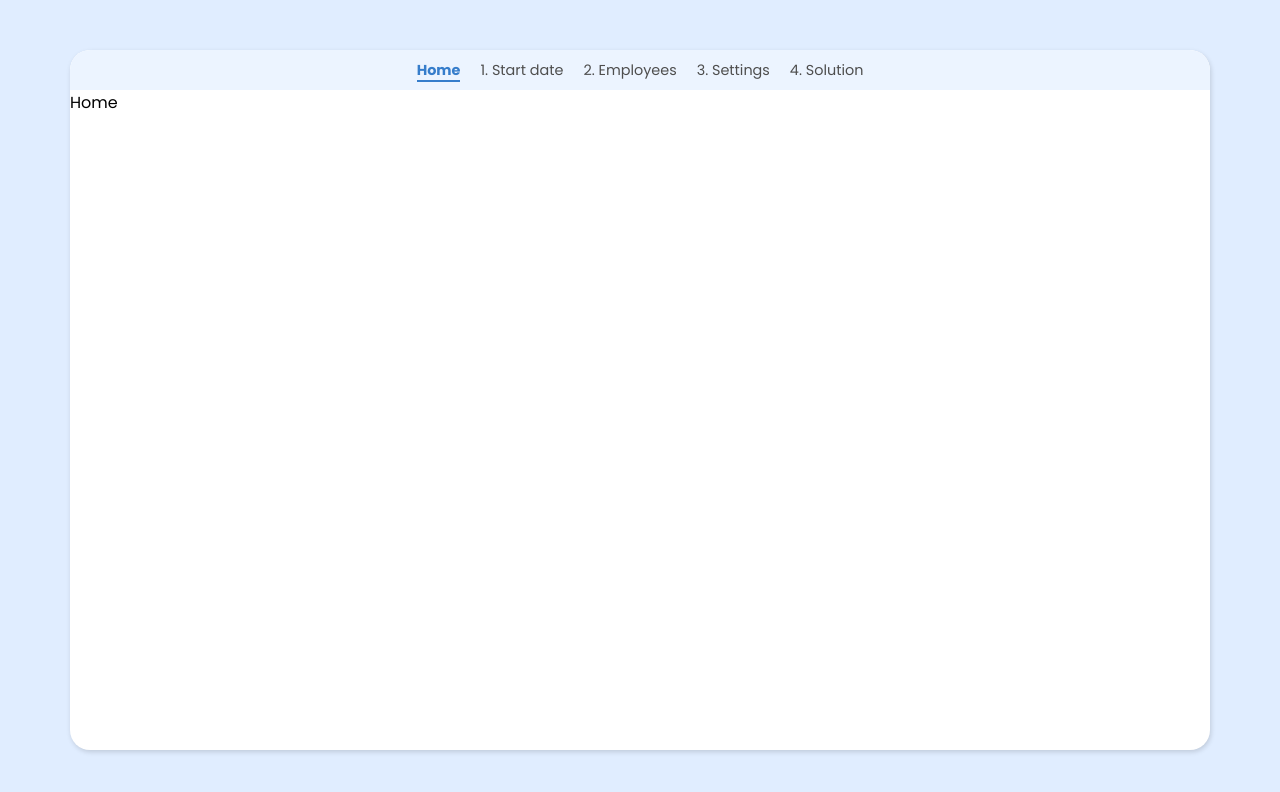
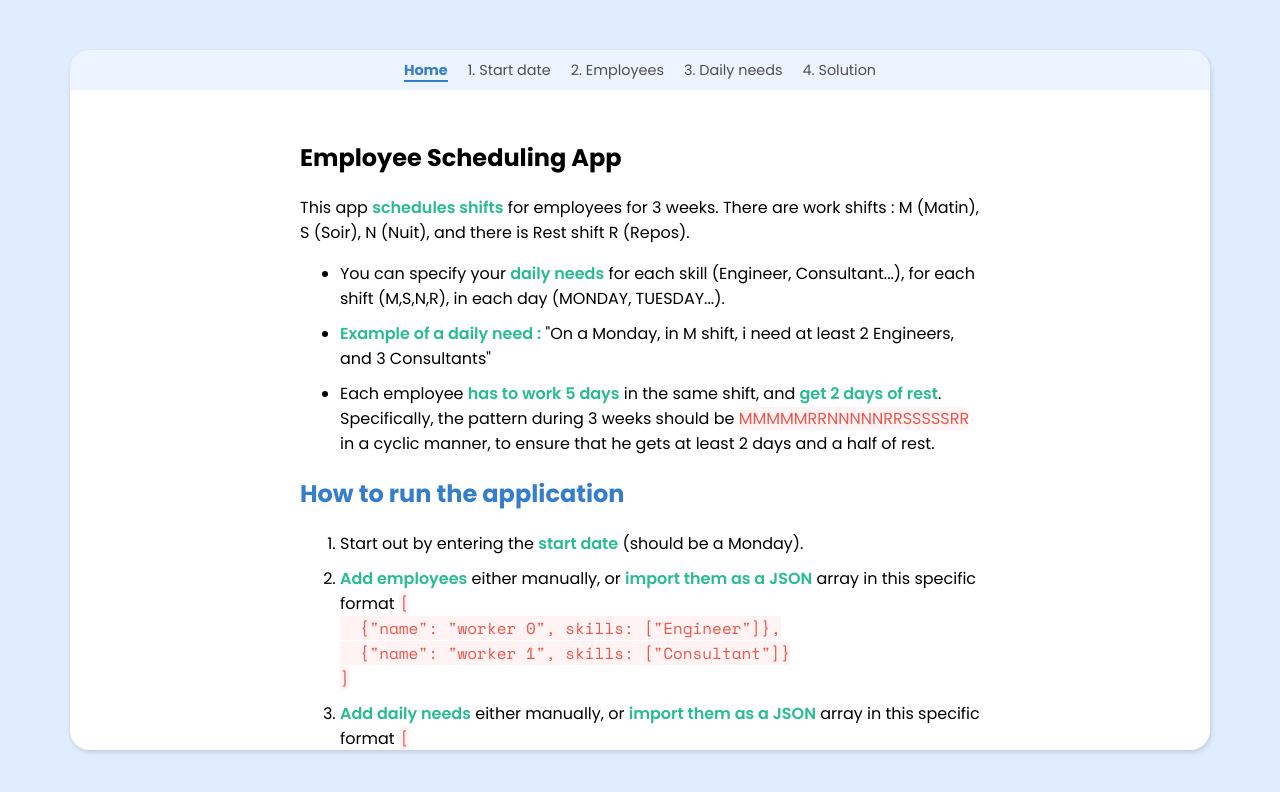
Before and after one commit to slihatim/Employee-scheduling-frontend, a React (Create React App) app: page / in a window 1280 px wide. Shown: the top 792 px of the page. Built offline with nearby package versions, Linux system fonts and the light colour scheme; no server answers.

Commit message:
new features
- made Home page
- export as JSON

```diff
--- a/src/NavBar.js
+++ b/src/NavBar.js
@@ -2,7 +2,7 @@ import { NavLink } from "react-router-dom";
 
 const NavBar = () => {
   return (
-    <nav>
+    <nav style={{textAlign:'center'}}>
         <ul>
             <li>
                 <NavLink to="/"
@@ -22,7 +22,7 @@ const NavBar = () => {
             <li>
                 <NavLink to="settings"
                 className={({isActive}) => (isActive ? "selected no-style-link" : "no-style-link")}
-                >3. Settings</NavLink>
+                >3. Daily needs</NavLink>
             </li>
             <li>
                 <NavLink to="solution"
--- a/src/components/EditSetting.js
+++ b/src/components/EditSetting.js
@@ -24,7 +24,7 @@ const EditSetting = () => {
   return (
     <div className='center'>
         <section className='new-employee' style={{minHeight: '440px'}}>
-        <h3>Edit Setting</h3>
+        <h3>Edit Daily Need</h3>
             <form style={{display:'inline'}} onSubmit={e => e.preventDefault()}>
                 <label>Day :
                   <select style={{display: 'block', width: '100%',marginBottom: '15px'}}
--- a/src/components/Home.js
+++ b/src/components/Home.js
@@ -1,8 +1,36 @@
-import React from 'react'
+import React from 'react';
+import '../styles/home.css';
 
 const Home = () => {
   return (
-    <div>Home</div>
+    <div className='center'>
+      <section className='home'>
+        <h1>Employee Scheduling App</h1>
+
+        <p>This app <span className='green'>schedules shifts</span> for employees for 3 weeks. There are work shifts : M (Matin), S (Soir), N (Nuit), and there is Rest shift R (Repos).</p>
+
+        <ul>
+          <li>You can specify your <span className='green'>daily needs</span> for each skill (Engineer, Consultant...), for each shift (M,S,N,R), in each day (MONDAY, TUESDAY...).</li>
+
+          <li><span className='green'>Example of a daily need :</span> "On a Monday, in M shift, i need at least 2 Engineers, and 3 Consultants"</li>
+
+          <li>Each employee <span className='green'>has to work 5 days</span> in the same shift, and <span className='green'>get 2 days of rest</span>. Specifically, the pattern during 3 weeks should be <code style={{fontFamily: 'Poppins'}}>MMMMMRRNNNNNRRSSSSSRR</code> in a cyclic manner, to ensure that he gets at least 2 days and a half of rest. </li>
+        </ul>
+
+        <h2 className='blue'>How to run the application</h2>
+        <ol>
+
+          <li>Start out by entering the <span className='green'>start date</span> (should be a Monday).</li>
+
+          <li><span className='green'>Add employees</span> either manually, or <span className='green'>import them as a JSON</span> array in this specific format <code>[ <br/>&nbsp;&nbsp;{'{'}"name": "worker 0", skills: ["Engineer"]{'}'},<br/>&nbsp;&nbsp;{'{'}"name": "worker 1", skills: ["Consultant"]{'}'} <br/>]</code></li>
+
+          <li><span className='green'>Add daily needs</span> either manually, or <span className='green'>import them as a JSON</span> array in this specific format <code>[<br/>&nbsp;&nbsp;{'{'}"id": "1","day": "MONDAY","shift": "M","skill": "Consultant","minEmployees": 2{'}'},<br/>&nbsp;&nbsp;
+            {'{'}"id": "2","day": "MONDAY","shift": "M","skill": "Engineer","minEmployees": 1{'}'}]</code></li>
+
+          <li>Finally, you can click on the <span className='green'>solve</span> button, and wait 3 minutes for the solving to happen. You can <span className='green'>export the solution as JSON</span>, and you can view the solution in <span className='green'>fullscreen</span>. </li>
+        </ol>
+      </section>
+    </div>
   )
 }
 
--- a/src/components/NewSetting.js
+++ b/src/components/NewSetting.js
@@ -21,7 +21,7 @@ const NewSetting = () => {
   return (
     <div className='center'>
         <section className='new-employee' style={{minHeight: '440px'}}>
-            <h3>New Setting</h3>
+            <h3>New Daily Need</h3>
             <form style={{display:'inline'}} onSubmit={e => e.preventDefault()}>
                 <label>Day :
                   <select style={{display: 'block', width: '100%',marginBottom: '15px'}}
--- a/src/components/Scheduler.js
+++ b/src/components/Scheduler.js
@@ -4,7 +4,7 @@ import dayjs from "dayjs";
 import isBetween from "dayjs/plugin/isBetween";
 import { useState, useEffect, useCallback } from "react";
 
-export default function SchedulerComponent({isLoading, startDate, shifts}) {
+export default function SchedulerComponent({isLoading, startDate, shifts, fullscreen}) {
     dayjs.extend(isBetween);
     const [filterButtonState, setFilterButtonState] = useState(-1);
     const bgColors = ['#e8817f','#8d5273','#311f62','#808080'];
@@ -131,7 +131,7 @@ export default function SchedulerComponent({isLoading, startDate, shifts}) {
         }))
 
     return (
-        <section style={{position: 'relative',minHeight:'500px', minWidth:'100px'}}>
+        <section style={{position:'relative',minHeight:'500px',height:'600px', minWidth:'100px'}}>
         <Scheduler
             data={filteredConvertedOutput}
             isLoading={isLoading}
@@ -144,7 +144,6 @@ export default function SchedulerComponent({isLoading, startDate, shifts}) {
             filterButtonState,
             showThemeToggle: true
             }}
-            range={range}
 
         />
         </section>
--- a/src/components/Settings.js
+++ b/src/components/Settings.js
@@ -16,7 +16,7 @@ const Settings = () => {
   return (
     <div className='center'>
       <section className='employees'>
-        <h1>Add settings</h1>
+        <h1>Add daily needs</h1>
         <Link to="/new-setting"><button className='add-button'>Add</button></Link>
         <table>
           <thead>
--- a/src/components/Solution.js
+++ b/src/components/Solution.js
@@ -10,6 +10,7 @@ const Solution = () => {
 
   const [lastId, setLastId] = useState(localStorage.getItem('lastId') || '');
   const [isLoading, setIsLoading] = useState(false);
+  const [isPostLoading, setIsPostLoading] = useState(false);
 
   const input = {
     shiftAssignments : [],
@@ -49,6 +50,7 @@ const Solution = () => {
       //posting input data to server
       let errorFlag = true;
       let tempLastId = '';
+      setIsPostLoading(true);
       try{
         const response = await fetch(URL,{
           method: 'POST',
@@ -71,6 +73,7 @@ const Solution = () => {
         console.error(error.message);
       }finally{
         if(!errorFlag){
+          setIsPostLoading(false);
           setIsLoading(true);
           (async () => await gettingSolution(tempLastId))()
         }
@@ -124,18 +127,30 @@ const Solution = () => {
     })
   }
 
+  function exportToJSON(){
+    const jsonString = JSON.stringify(output.shiftAssignments, null, 2);
+    const dataUri = `data:application/json;charset=utf-8,${encodeURIComponent(jsonString)}`;
+    const link = document.createElement("a");
+    link.href = dataUri;
+    link.download = "output.json";
+    document.body.appendChild(link);
+    link.click();
+    document.body.removeChild(link);
+  }
+
   return (
     <div className='center'>
       <section className='solution'>
         <h1>Visualizing the solution</h1>
         <button className='add-button' onClick={solve}>Solve</button>
-        {isLoading ? <ReverseTimer /> : ''}
+        <button className='cancel-button export-button' onClick={exportToJSON}>export as JSON</button>
+        {isPostLoading ? <div>please wait...</div> : isLoading ? <ReverseTimer /> : ''}
       </section>
       <section style={{flexBasis: '90%',marginBottom:'20px'}}>
-        <SchedulerComponent className='scheduler' isLoading={isLoading} startDate={startDate} shifts={output.shiftAssignments}/>
+        <SchedulerComponent className='scheduler' isLoading={isLoading} startDate={startDate} shifts={output.shiftAssignments} />
       </section>
     </div>
   )
 }
 
-export default Solution
+export default Solution;
--- a/src/styles/home.css
+++ b/src/styles/home.css
@@ -0,0 +1,27 @@
+@import url('https://fonts.googleapis.com/css2?family=Space+Mono:ital,wght@0,400;0,700;1,400;1,700&display=swap');
+
+.home {
+    width: 680px;
+    margin: 30px 40px;
+}
+
+.blue {
+    color: #367dcb;
+}
+
+.green {
+    color : #29bb92;
+    font-weight: 600;
+}
+
+.home code {
+    font-family: "Space Mono", monospace;
+    color : #eb574d;
+    /* font-weight: 600; */
+    background-color: rgb(255, 243, 243);
+    border-radius: 5px;
+}
+
+.home li {
+    margin-bottom: 10px;
+}
--- a/src/styles/solution.css
+++ b/src/styles/solution.css
@@ -1,6 +1,7 @@
 .solution {
     width: 680px;
     margin: 30px 40px 0px 40px;
+    position: relative;
 }
 
 .solution h1, .solution p{
@@ -9,6 +10,18 @@
     margin-bottom: 8px;
 }
 
-.scheduler {
+.export-button {
+    min-width: 130px;
+    background-color: #fafffd;
+    color: #36cba1;
+    border-color: #36cba1;
+}
 
+.export-button:hover {
+    background-color: #36cba1;
 }
+
+.fullscreen-button {
+    min-width: 160px;
+    background-color: white;
+}
```
